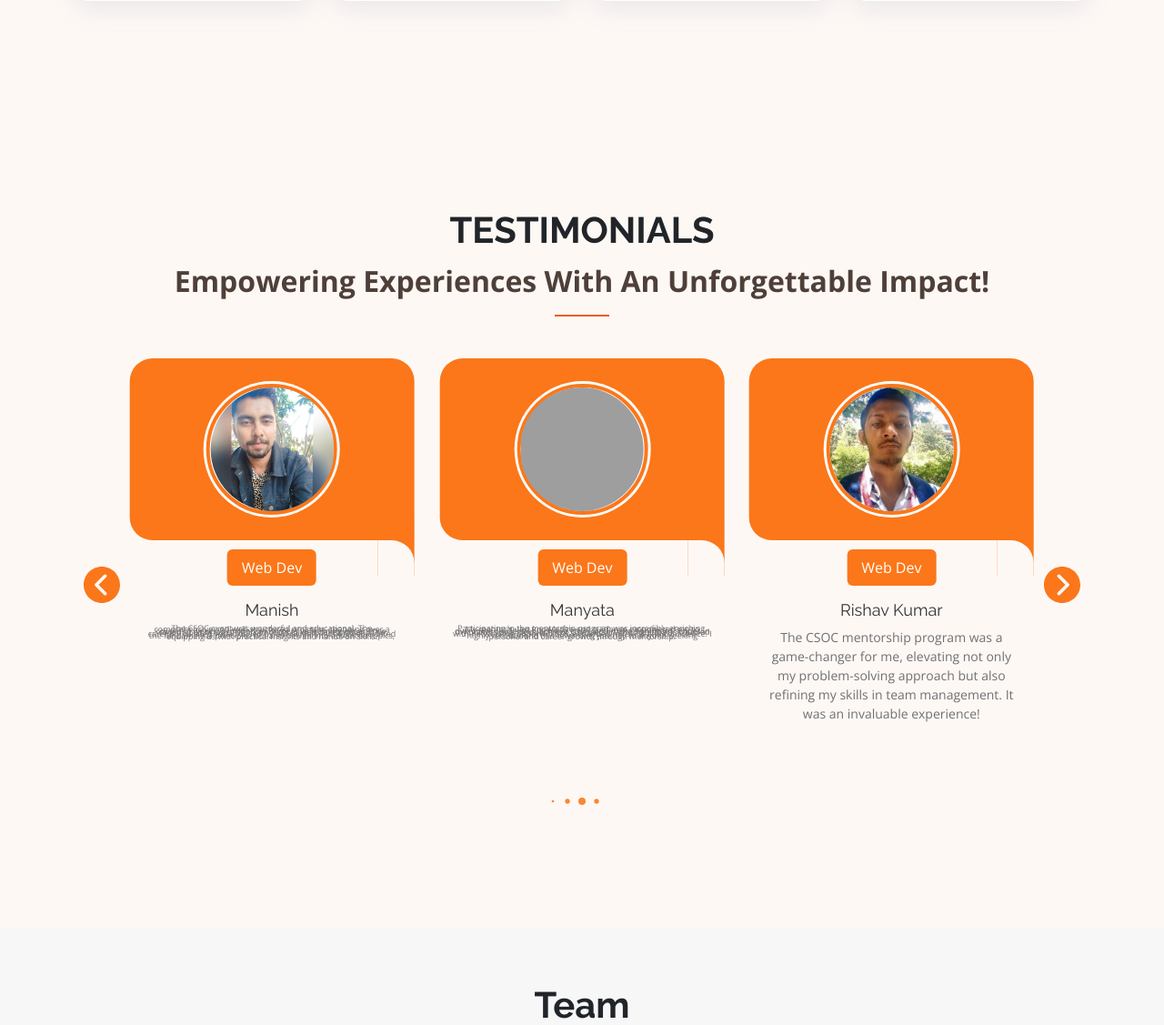
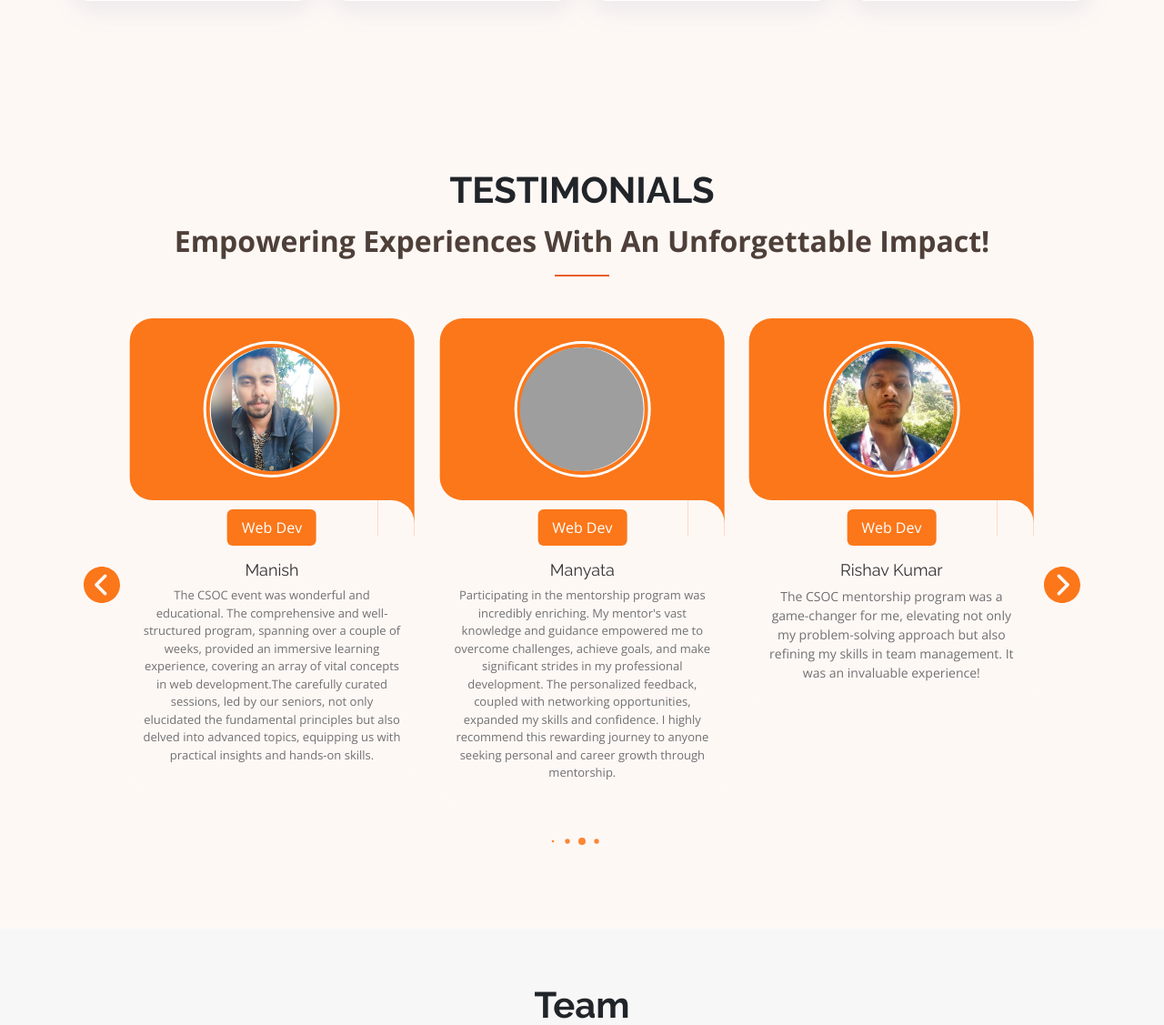
Before and after one commit to techhub-community/csoc_platform, a Django app: page / in a window 1280 px wide. Shown: the part 3816-4943 px from the top of the page at 91% size. Run offline with Django 4.2, Linux system fonts and the light colour scheme; some libraries are stand-ins or nearby versions; grey boxes are pictures that could not be loaded.

```diff
--- a/templates/landing/index.html
+++ b/templates/landing/index.html
@@ -433,7 +433,7 @@
                     <p>Web Dev</p>
                   </div>
                   <h2 class="name">Manish</h2>
-                  <p class="description" style="font-size: 9px; line-height: 0.1rem; ">
+                  <p class="description" style="font-size: 13px;  ">
                     The CSOC event was wonderful and educational. The comprehensive and well-structured program, spanning over a couple of weeks, provided an immersive learning experience, covering an array of vital concepts in web development.The carefully curated sessions, led by our seniors, not only elucidated the fundamental principles but also delved into advanced topics, equipping us with practical insights and hands-on skills.
                   </p>
 
@@ -455,7 +455,7 @@
                     <p>Web Dev</p>
                   </div>
                   <h2 class="name">Manyata</h2>
-                  <p class="description" style="font-size: 9px; line-height: 0.1rem; ">
+                  <p class="description" style="font-size: 13px;  ">
                     Participating in the mentorship program was incredibly enriching. My mentor's vast knowledge and guidance empowered me to overcome challenges, achieve goals, and make significant strides in my professional development. The personalized feedback, coupled with networking opportunities, expanded my skills and confidence. I highly recommend this rewarding journey to anyone seeking personal and career growth through mentorship.
                   </p>
 
```
